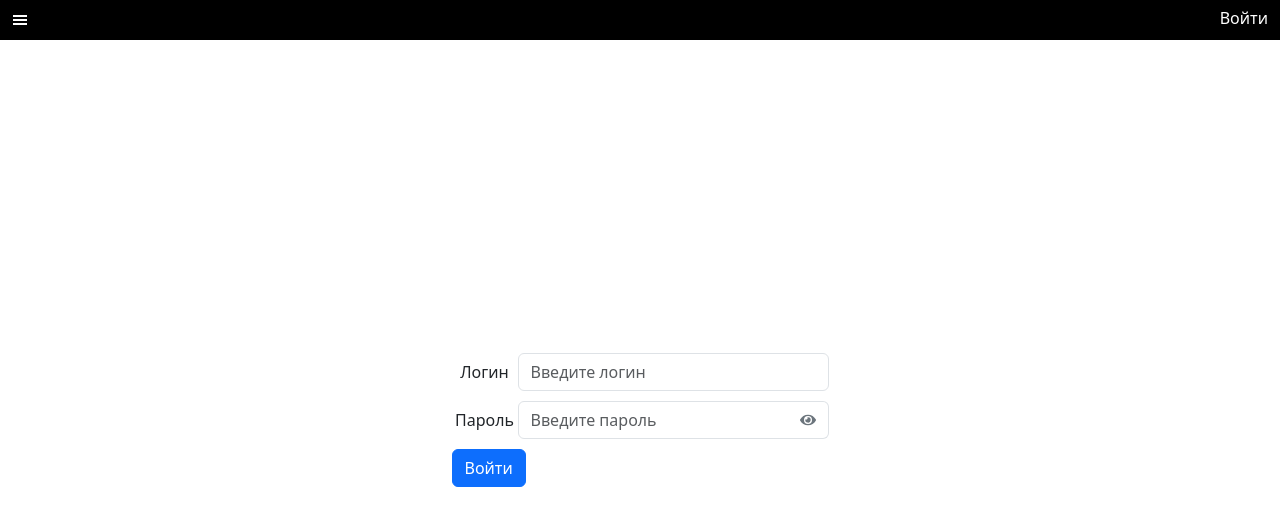
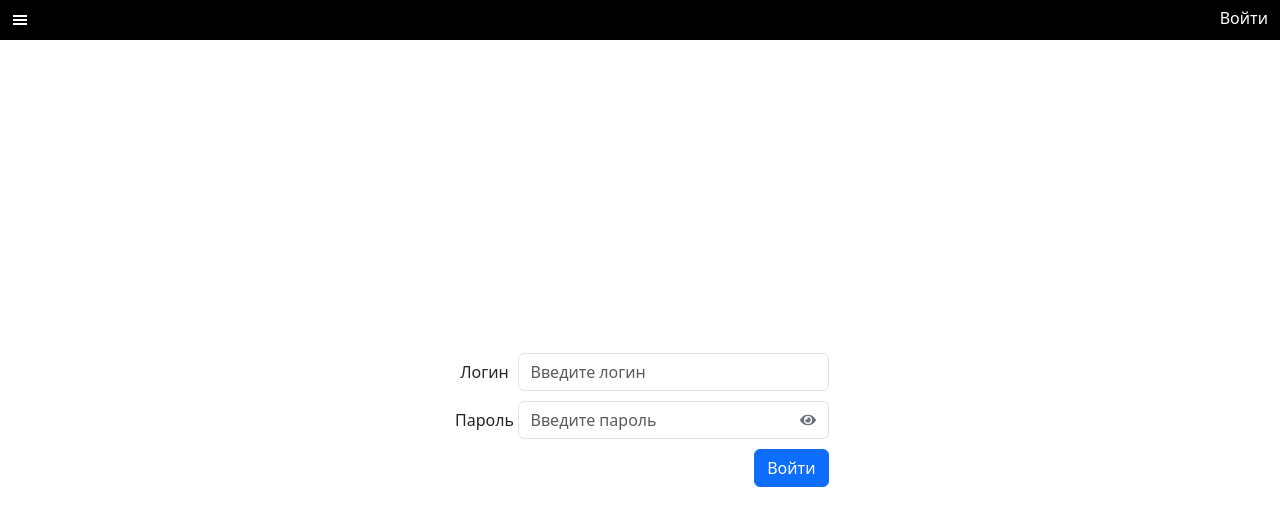
Before and after one commit to kiry665/test-app, a React (Create React App) app: page /login in a window 1280 px wide. Shown: the top 526 px of the page. Built offline with nearby package versions, Linux system fonts and the light colour scheme; no server answers.

Commit message:
fix button float

```diff
--- a/src/components/user/Login.js
+++ b/src/components/user/Login.js
@@ -1,12 +1,13 @@
-import React, { useState } from 'react';
+import { React, useState } from 'react';
 import { Form, Button, InputGroup } from 'react-bootstrap';
+import { useNavigate } from "react-router-dom";
 import { FaEye, FaEyeSlash } from 'react-icons/fa';
 import styles from "../../styles/Login.module.css"
 import Cookies from 'js-cookie';
 import config from '../../config';
 import axios from 'axios';
 import { useAuth } from '../../AuthContext';
-import { useNavigate } from "react-router-dom";
+
 
 const Login = () => {
   const [login, setLLogin] = useState('');
--- a/src/styles/Login.module.css
+++ b/src/styles/Login.module.css
@@ -32,7 +32,7 @@
 }
 
 .loginButton {
-    align-self: flex-end !important;
+    float: right !important;
 }
 
 .showHideButton {
```
